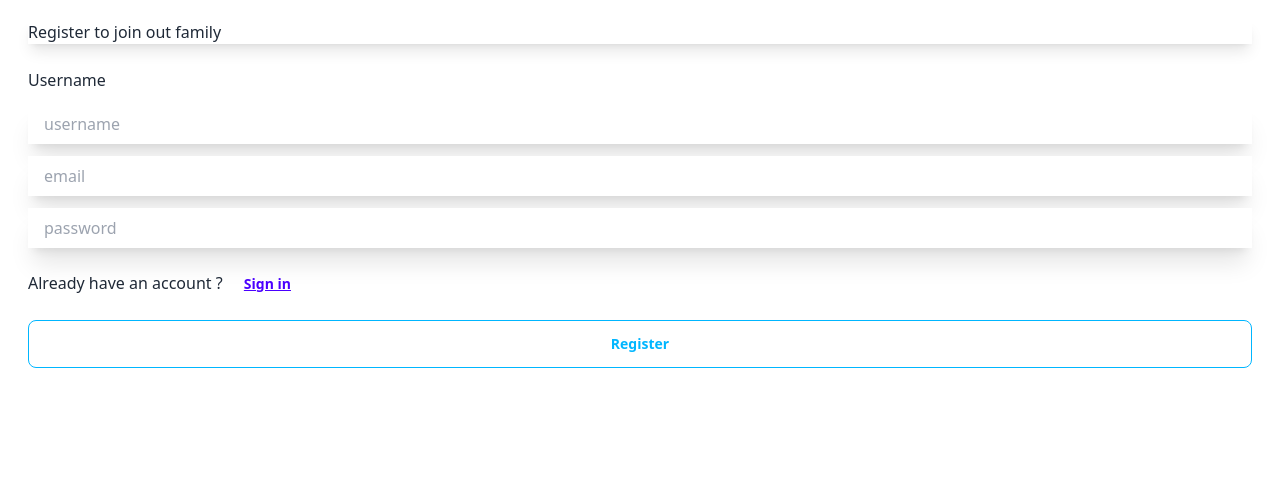
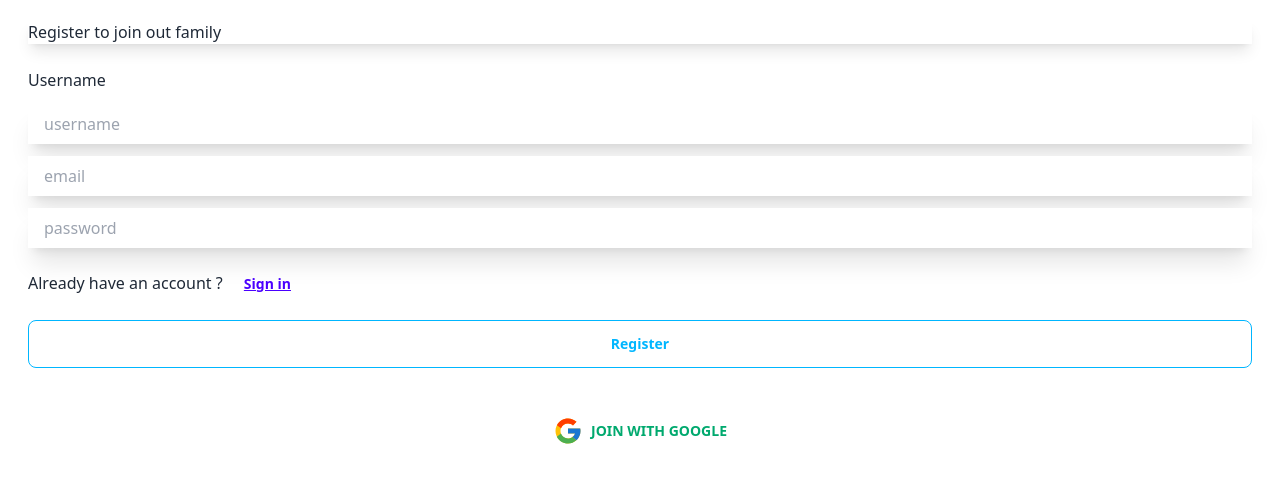
Before and after one commit to HIMU005/task-1-client, a React (Vite) app: page /register in a window 1280 px wide. Shown: the top 482 px of the page. Built offline with nearby package versions, Linux system fonts and the light colour scheme.

Commit message:
save information to database

```diff
--- a/package.json
+++ b/package.json
@@ -10,11 +10,14 @@
     "preview": "vite preview"
   },
   "dependencies": {
+    "axios": "^1.7.4",
     "firebase": "^10.12.5",
     "localforage": "^1.10.0",
     "match-sorter": "^6.3.4",
+    "prop-types": "^15.8.1",
     "react": "^18.3.1",
     "react-dom": "^18.3.1",
+    "react-icons": "^5.3.0",
     "react-router-dom": "^6.26.0",
     "react-toastify": "^10.0.5",
     "sort-by": "^1.2.0"
--- /dev/null
+++ b/src/Hooks/useAuth.jsx
@@ -0,0 +1,9 @@
+import { useContext } from "react";
+import { AuthContext } from "../provider/AuthProvider";
+
+const useAuth = () => {
+    const auth = useContext(AuthContext);
+    return auth;
+};
+
+export default useAuth;
--- /dev/null
+++ b/src/Hooks/useAxiosCommon.jsx
@@ -0,0 +1,11 @@
+import axios from "axios";
+
+
+const axiosCommon = axios.create({
+    baseURL: 'http://localhost:5000',
+})
+
+const useAxiosCommon = () => {
+    return axiosCommon;
+}
+export default useAxiosCommon;
--- a/src/main.jsx
+++ b/src/main.jsx
@@ -5,10 +5,13 @@ import { RouterProvider } from 'react-router-dom'
 import { router } from './routes/routes'
 import { ToastContainer } from 'react-toastify';
 import 'react-toastify/dist/ReactToastify.css';
+import AuthProvider from './provider/AuthProvider'
 
 createRoot(document.getElementById('root')).render(
   <StrictMode>
-    <RouterProvider router={router} />
-    <ToastContainer />
+    <AuthProvider>
+      <RouterProvider router={router} />
+      <ToastContainer />
+    </AuthProvider>
   </StrictMode>,
 )
--- a/src/page/authentication/Register.jsx
+++ b/src/page/authentication/Register.jsx
@@ -1,9 +1,18 @@
 import { Link } from 'react-router-dom';
 import './register.css'
-import { createUserWithEmailAndPassword } from 'firebase/auth';
-import { auth } from '../../Firebase/firebase.config';
 import { toast } from 'react-toastify';
+import useAuth from '../../Hooks/useAuth';
+import { FcGoogle } from "react-icons/fc";
+import useAxiosCommon from '../../Hooks/useAxiosCommon';
+
 const Register = () => {
+    const {
+        createUser,
+        // loading,
+        // setLoading,
+        GoogleLogin
+    } = useAuth();
+    const axiosCommon = useAxiosCommon();
     const handleSubmit = async e => {
         e.preventDefault();
         const form = e.target;
@@ -15,12 +24,29 @@ const Register = () => {
         const newUser = { email, password, displayName: username };
         console.log(newUser);
         try {
-            createUserWithEmailAndPassword(auth, email, password);
-            toast.success('user created');
+            createUser(email, password);
+            const { data } = await axiosCommon.post('/users', newUser);
+            console.log(data);
+            if (data.insertedId) {
+                toast.success('user created');
+            }
         } catch (error) {
             toast.error(error.message);
         }
     }
+
+    const handleGoogleLogin = async () => {
+        try {
+            GoogleLogin();
+
+        }
+        catch (err) {
+            toast.error(err.message);
+            console.log(err.message);
+        }
+    }
+
+
     return (
         <div>
             <form onSubmit={handleSubmit} className="flex flex-col gap-3 bg-white rounded-2xl px-7 py-5">
@@ -35,6 +61,7 @@ const Register = () => {
                 </span>
                 <input className='btn btn-outline btn-info' type='submit' value='Register' />
             </form>
+            <button onClick={handleGoogleLogin} className="btn btn-outline btn-success"><FcGoogle className='text-3xl' /> Join with Google</button>
         </div>
     );
 };
--- /dev/null
+++ b/src/provider/AuthProvider.jsx
@@ -0,0 +1,53 @@
+import PropTypes from 'prop-types'
+
+import { createContext, useState } from "react";
+import { auth } from '../Firebase/firebase.config';
+import { createUserWithEmailAndPassword, GoogleAuthProvider, signInWithEmailAndPassword, signInWithPopup, signOut } from 'firebase/auth';
+
+export const AuthContext = createContext();
+const AuthProvider = ({ children }) => {
+    const [loading, setLoading] = useState(false);
+    const googleProvider = new GoogleAuthProvider();
+    // function of creating user
+    const createUser = (email, password) => {
+        setLoading(true);
+        return createUserWithEmailAndPassword(auth, email, password);
+    }
+
+    // function of signIn a user
+    const signInUser = (email, password) => {
+        setLoading(true);
+        return signInWithEmailAndPassword(auth, email, password);
+    }
+
+    // log out a user
+    const logOut = () => {
+        setLoading(true);
+        return signOut(auth);
+    }
+
+    // google login function
+    const GoogleLogin = () => {
+        setLoading(true);
+        return signInWithPopup(auth, googleProvider)
+    }
+
+    const authInfo = {
+        createUser,
+        signInUser,
+        logOut,
+        loading,
+        GoogleLogin,
+    }
+
+
+    return <AuthContext.Provider value={authInfo}>
+        {children}
+    </AuthContext.Provider>
+};
+
+export default AuthProvider;
+AuthProvider.propTypes = {
+    // Array of children.
+    children: PropTypes.array,
+}
```
Also changed, not shown: 1 other file (tests, documents, lock files or other folders).
